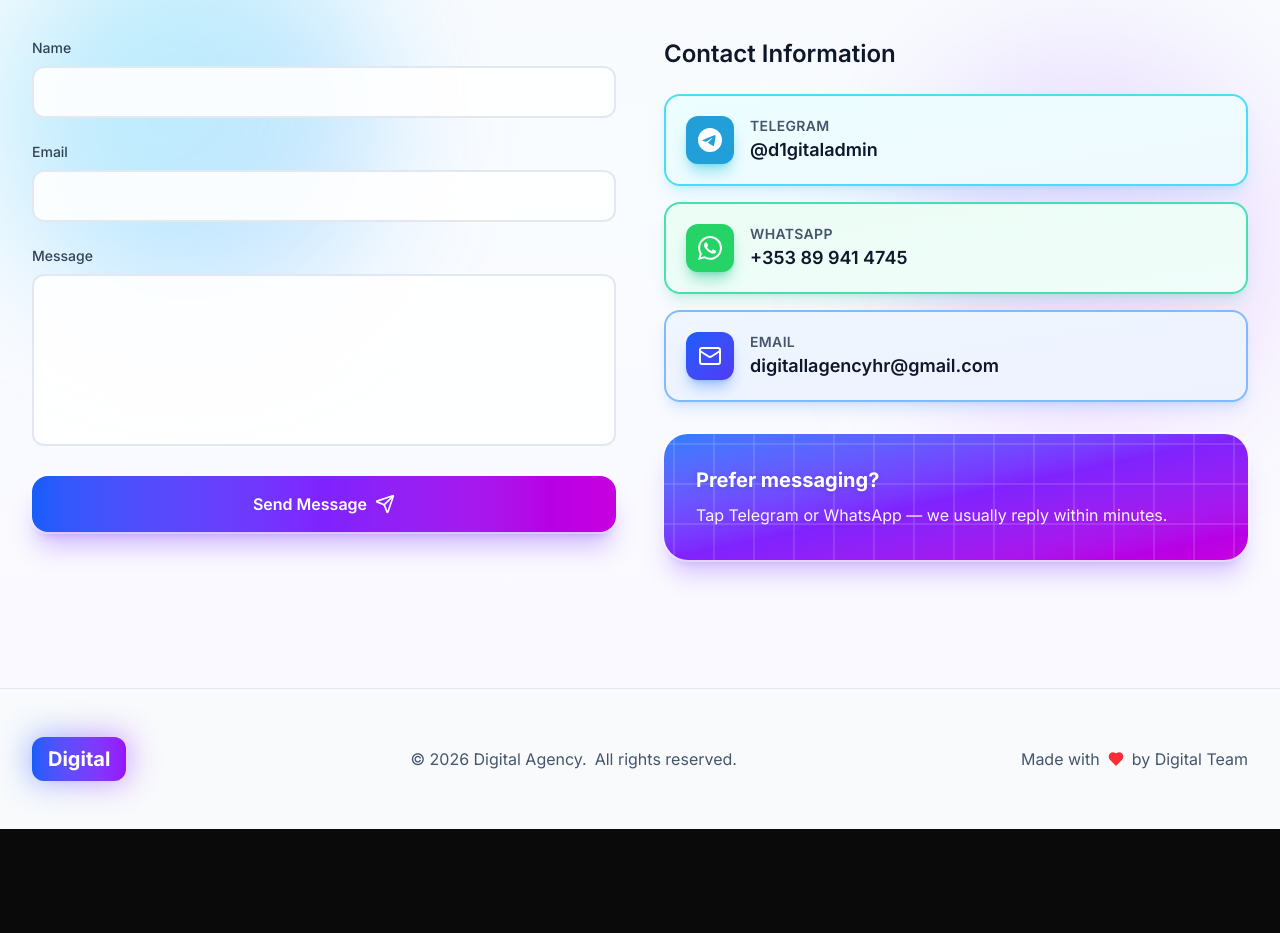
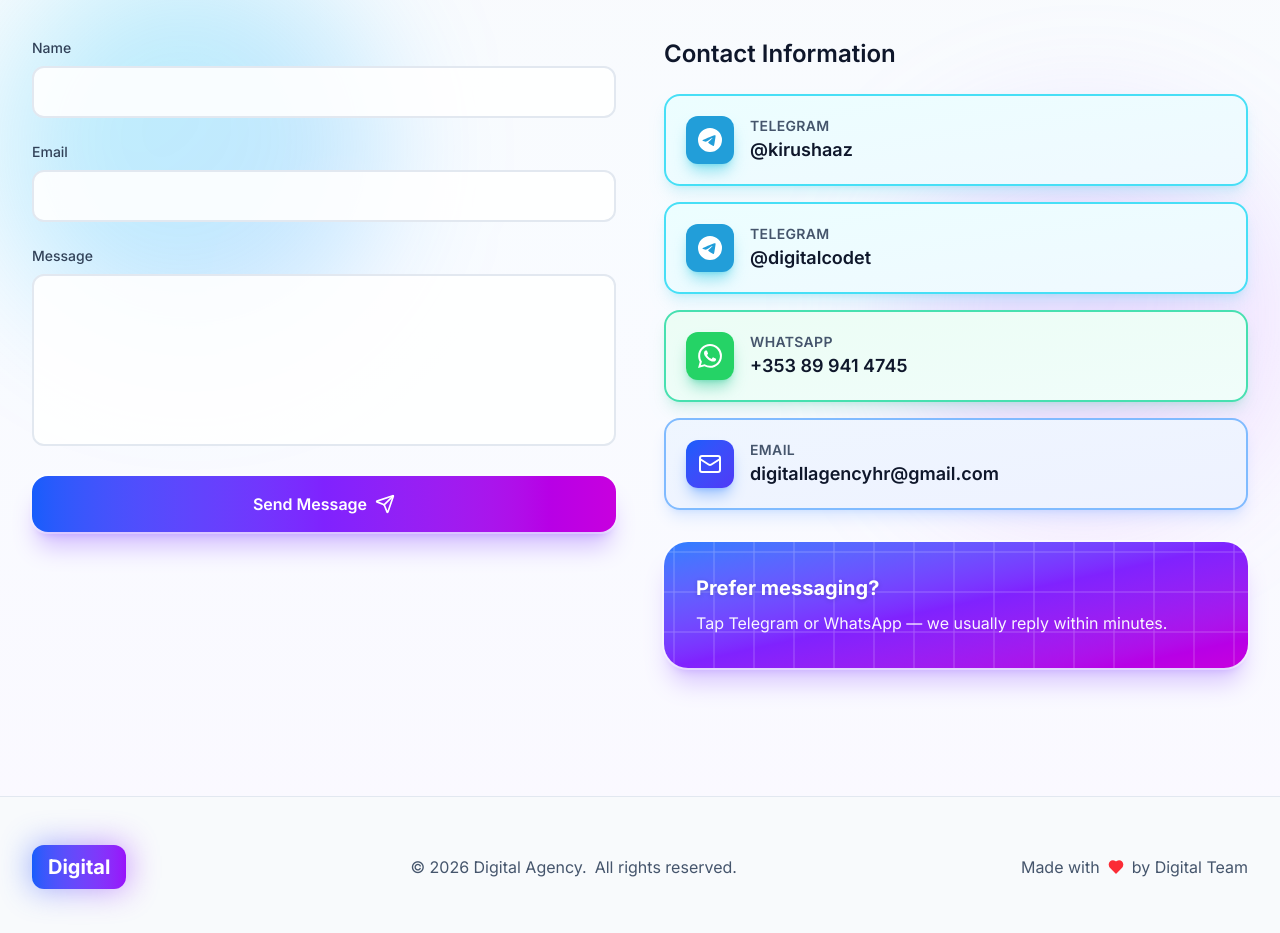
Before and after one commit to AlexBreid/digital_it, a React (Vite) app: page / in a window 1280 px wide. Shown: the part 4960-5893 px from the top of the page. Before the commit the page ends 5789 px from the top, so only its background shows below. Built offline with nearby package versions, Linux system fonts and the light colour scheme.

Commit message:
Initial commit: Formspree integration and UI fixes

```diff
--- a/src/app/components/Contact.tsx
+++ b/src/app/components/Contact.tsx
@@ -83,8 +83,18 @@ export function Contact() {
     {
       key: 'telegram',
       labelKey: 'contact.channel.telegram' as const,
-      value: '@d1gitaladmin',
-      href: 'https://t.me/d1gitaladmin',
+      value: '@kirushaaz',
+      href: 'https://t.me/kirushaaz',
+      Icon: TelegramIcon,
+      iconWrapClass: 'bg-[#229ED9] shadow-lg shadow-cyan-500/40',
+      cardClass:
+        'bg-gradient-to-br from-cyan-50 to-sky-50 dark:from-slate-900 dark:to-slate-800 border-2 border-cyan-400/70 dark:border-cyan-400/50 shadow-lg shadow-cyan-500/15 hover:border-cyan-400 hover:shadow-xl hover:shadow-cyan-500/25',
+    },
+    {
+      key: 'telegram',
+      labelKey: 'contact.channel.telegram' as const,
+      value: '@digitalcodet',
+      href: 'https://t.me/digitalcodet',
       Icon: TelegramIcon,
       iconWrapClass: 'bg-[#229ED9] shadow-lg shadow-cyan-500/40',
       cardClass:
```
